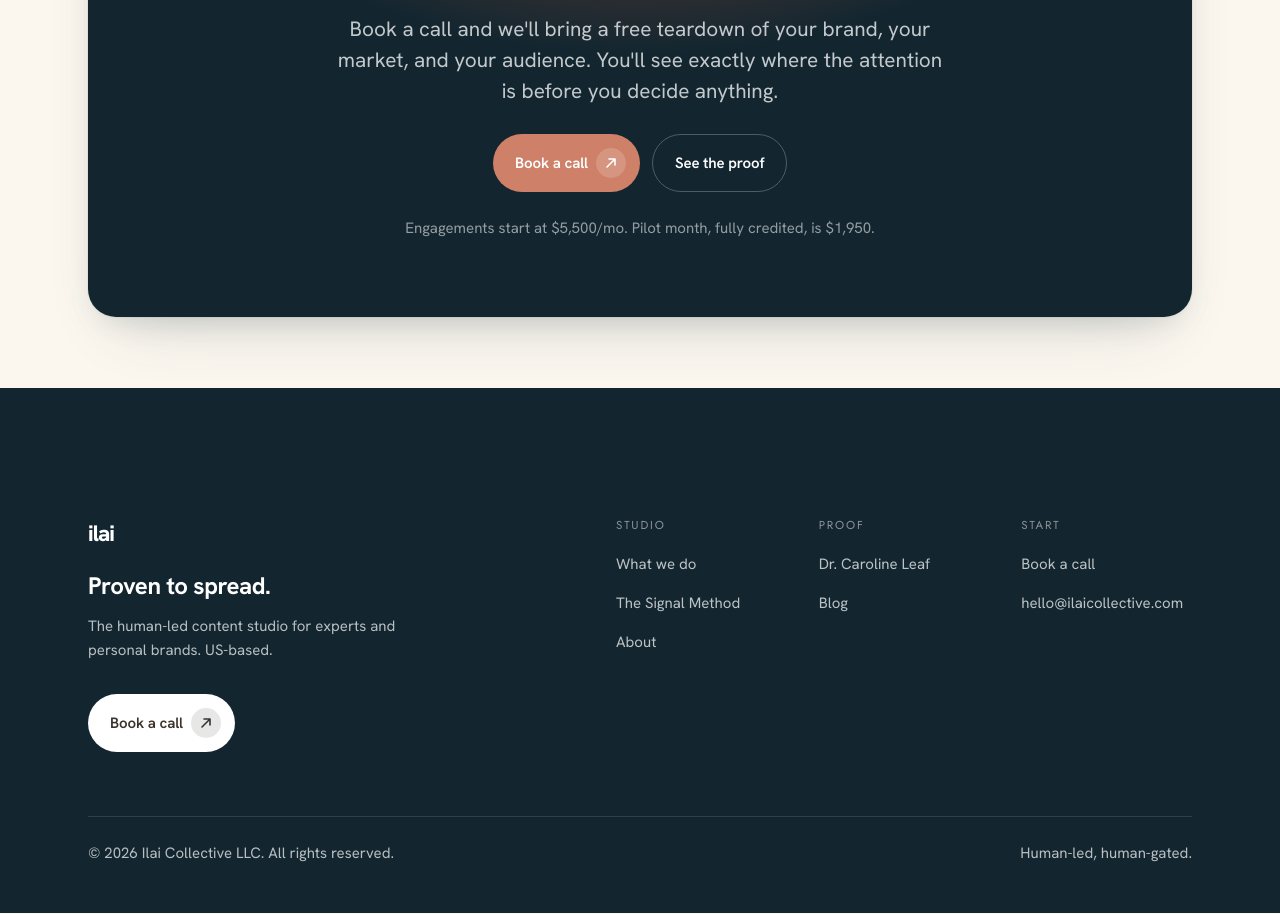
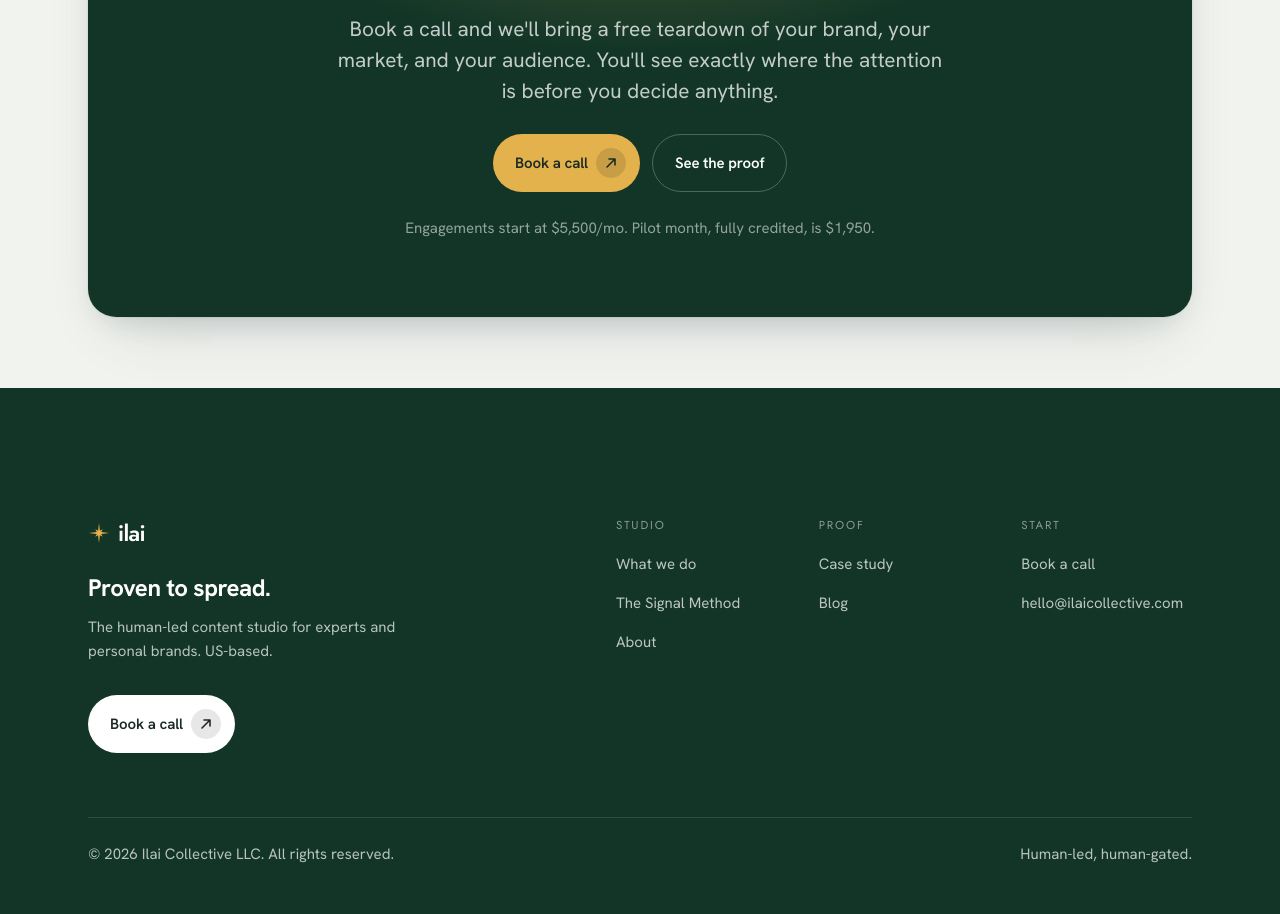
Before and after one commit to jayleafclark/ilai-site, an Astro site: page /blog in a window 1280 px wide. Shown: the part 1400-2314 px from the top of the page. Built offline with nearby package versions, Linux system fonts and the light colour scheme; Astro itself is replaced by a stand-in of ours.

Commit message:
Forest green palette + star logo; strip all client data from landing, add capability headliner; gold CTAs on dark surfaces

```diff
--- a/src/components/CTASection.astro
+++ b/src/components/CTASection.astro
@@ -17,7 +17,7 @@ const {
       <h2 class="cta__title">{title}</h2>
       <p class="cta__lead">{lead}</p>
       <div class="cta__actions">
-        <a href="/contact" class="btn btn--blue">
+        <a href="/contact" class="btn btn--gold">
           Book a call
           <span class="btn__arrow" aria-hidden="true">
             <svg width="14" height="14" viewBox="0 0 14 14" fill="none">
@@ -63,8 +63,8 @@ const {
     transform: translateX(-50%);
     background: radial-gradient(
       50% 50% at 50% 30%,
-      rgba(242, 104, 60, 0.5) 0%,
-      rgba(242, 104, 60, 0) 70%
+      rgba(227, 178, 76, 0.42) 0%,
+      rgba(227, 178, 76, 0) 70%
     );
     pointer-events: none;
   }
--- a/src/components/Footer.astro
+++ b/src/components/Footer.astro
@@ -13,7 +13,7 @@ const cols = [
   {
     title: "Proof",
     links: [
-      { href: "/work/dr-caroline-leaf", label: "Dr. Caroline Leaf" },
+      { href: "/work/dr-caroline-leaf", label: "Case study" },
       { href: "/blog", label: "Blog" },
     ],
   },
--- a/src/components/Logo.astro
+++ b/src/components/Logo.astro
@@ -1,13 +1,20 @@
 ---
-// Ilai wordmark (text only for now; logo mark TBD).
+// Ilai wordmark + 8-point compass-star mark.
 export interface Props {
   variant?: "ink" | "light";
 }
 const { variant = "ink" } = Astro.props;
 const wordColor = variant === "light" ? "#ffffff" : "var(--ink)";
+const starColor = variant === "light" ? "var(--gold)" : "var(--coral)";
 ---
 
 <a href="/" class="logo" aria-label="Ilai Collective home">
+  <svg class="logo__mark" width="22" height="22" viewBox="0 0 24 24" aria-hidden="true">
+    <path
+      d="M12 1 L13 9.6 L16.1 7.9 L14.4 11 L23 12 L14.4 13 L16.1 16.1 L13 14.4 L12 23 L11 14.4 L7.9 16.1 L9.6 13 L1 12 L9.6 11 L7.9 7.9 L11 9.6 Z"
+      fill={starColor}
+    ></path>
+  </svg>
   <span class="logo__word" style={`color:${wordColor}`}>ilai</span>
 </a>
 
@@ -15,11 +22,19 @@ const wordColor = variant === "light" ? "#ffffff" : "var(--ink)";
   .logo {
     display: inline-flex;
     align-items: center;
+    gap: 8px;
     color: var(--ink);
   }
+  .logo__mark {
+    transition: transform var(--dur-base) var(--ease);
+  }
+  .logo:hover .logo__mark {
+    transform: rotate(45deg);
+  }
   .logo__word {
-    font-weight: 800;
+    font-family: var(--font-display);
+    font-weight: 600;
     font-size: 1.4rem;
-    letter-spacing: -0.045em;
+    letter-spacing: -0.03em;
   }
 </style>
--- a/src/styles/global.css
+++ b/src/styles/global.css
@@ -251,6 +251,17 @@ p {
 .btn--charcoal:hover {
   --btn-bg: var(--charcoal-3);
 }
+/* Gold button — for CTAs on dark forest surfaces */
+.btn--gold {
+  --btn-bg: var(--gold);
+  --btn-fg: var(--ink);
+}
+.btn--gold:hover {
+  --btn-bg: var(--brand-deep);
+}
+.btn--gold .btn__arrow {
+  background: rgba(29, 42, 35, 0.14);
+}
 /* Blue variant */
 .btn--blue {
   --btn-bg: var(--blue);
--- a/src/styles/tokens.css
+++ b/src/styles/tokens.css
@@ -5,44 +5,43 @@
    ============================================================ */
 
 :root {
-  /* --- Neutrals (Karani warm cream + brown ink) --- */
-  --ink: #3b3229; /* warm brown ink */
-  --ink-2: #7c7264; /* strong secondary text */
-  --muted: #9a9184; /* muted warm grey text */
-  --canvas: #fbf7ef; /* warm cream page bg */
-  --paper: #ffffff; /* white cards */
-  --mist: #f4ecde; /* cream panel */
-  --sand: #ecdfc9; /* deeper cream panel */
-  --line: rgba(59, 50, 41, 0.09); /* warm hairline */
-  --line-2: rgba(59, 50, 41, 0.16); /* stronger hairline */
-  --on-dark: rgba(255, 255, 255, 0.72); /* body text on dark cards */
-  --on-dark-soft: rgba(255, 255, 255, 0.14); /* hairlines on dark */
+  /* --- Neutrals (forest green brand: cool greyish-white) --- */
+  --ink: #1d2a23; /* dark forest-charcoal text */
+  --ink-2: #49554d;
+  --muted: #79847b;
+  --canvas: #f1f3ee; /* light greyish-white, cool (low yellow) */
+  --paper: #ffffff;
+  --mist: #e8ede5; /* light green-grey panel */
+  --sand: #dce3d7;
+  --line: rgba(29, 42, 35, 0.1);
+  --line-2: rgba(29, 42, 35, 0.16);
+  --on-dark: rgba(255, 255, 255, 0.74);
+  --on-dark-soft: rgba(255, 255, 255, 0.15);
 
-  /* --- Major 1: Night (dark anchor) --- */
-  --charcoal: #132630;
-  --charcoal-2: #0e1e26;
-  --charcoal-3: #1b333f;
+  /* --- Major 1: deep forest (dark anchor) --- */
+  --charcoal: #123527;
+  --charcoal-2: #0d281d;
+  --charcoal-3: #1d4836;
 
-  /* --- Major 2: Terracotta (dominant accent) --- */
-  --coral: #ce8168;
-  --coral-hover: #bd6d52;
-  --coral-tint: #fbeee7;
-  --coral-ink: #8a4a34;
-  --coral-soft: #e0a48f; /* lighter terracotta for gradients */
+  /* --- Major 2: forest green (dominant / CTAs) --- */
+  --coral: #1c6b4a;
+  --coral-hover: #17593d;
+  --coral-tint: #dcece4;
+  --coral-ink: #0f3d2a;
+  --coral-soft: #57977a;
 
-  /* --- Accompanying / playful accents --- */
-  --brand: #6f93ac; /* dusty blue */
-  --brand-deep: #557790;
-  --brand-night: #2c4757;
-  --brand-tint: #e9eff3;
-  --green: #6fae8b; /* sage */
-  --green-tint: #e6f1ea;
-  --gold: #e0a552; /* warm gold */
-  --gold-tint: #f8ecd6;
-  --plum: #9d7bab; /* soft plum */
-  --plum-tint: #efe8f3;
+  /* --- Accents (complementary to forest) --- */
+  --brand: #e3b24c; /* warm gold */
+  --brand-deep: #cf9a2f;
+  --brand-night: #7a5e18;
+  --brand-tint: #f8edcf;
+  --green: #4fa47e; /* fresh mint/emerald */
+  --green-tint: #dcefe6;
+  --gold: #e3b24c;
+  --gold-tint: #f8edcf;
+  --plum: #d07b54; /* terracotta */
+  --plum-tint: #f6e2d5;
 
-  /* Dr. Leaf co-brand raspberry — case-study section only */
   --drleaf: #ce5a7a;
   --drleaf-tint: #f8e7ec;
 
```
Also changed, not shown: src/pages/index.astro (+46 -46 lines).
